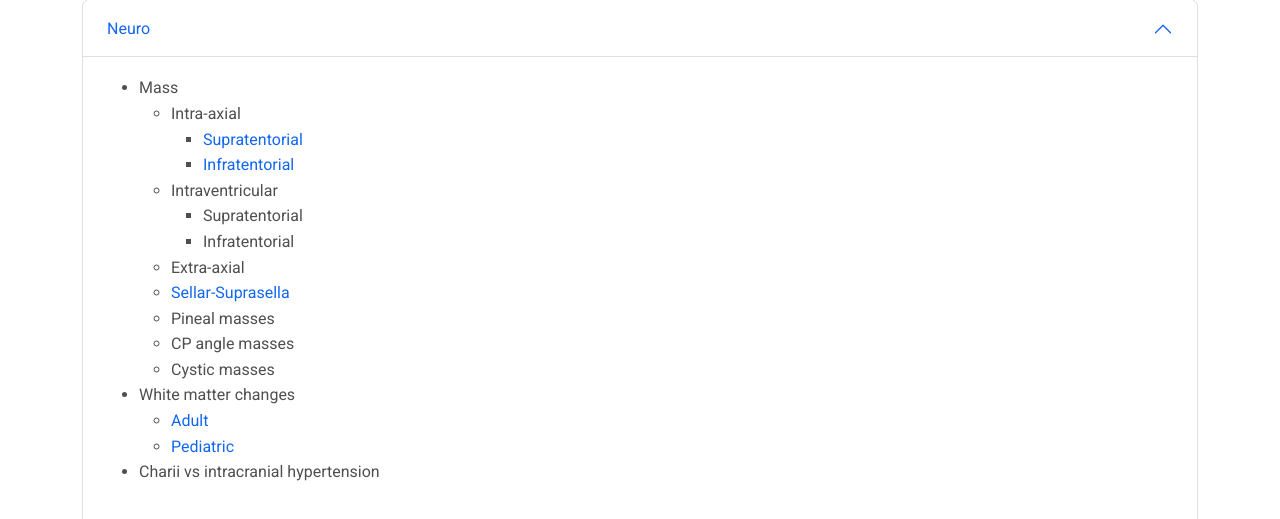
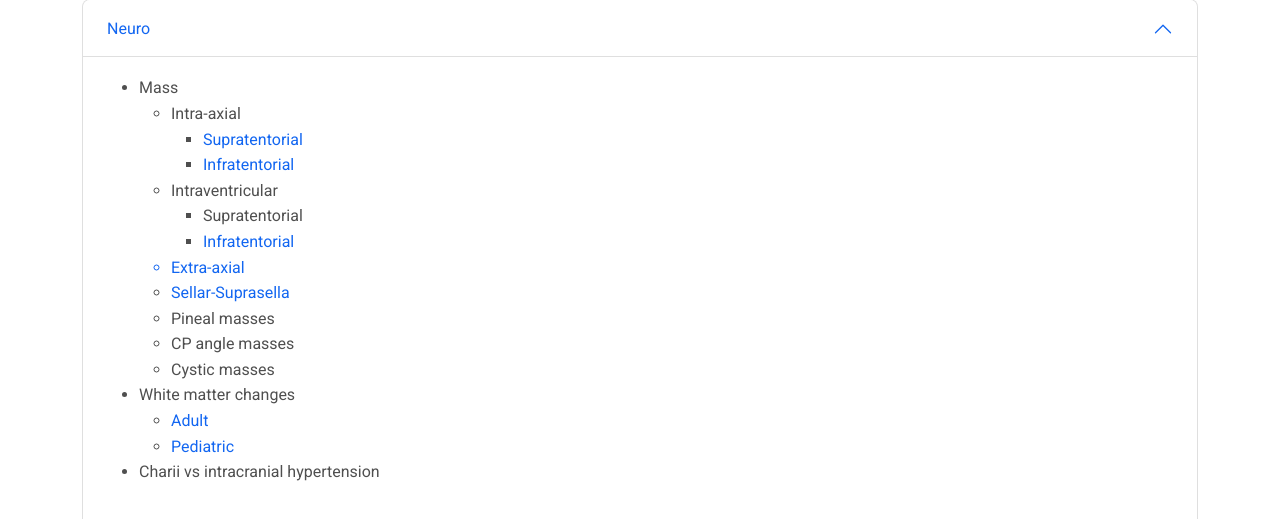
Before and after one commit to gvsanthu10/website, a Flask app: page / in a window 1280 px wide. Shown: the part 137-656 px from the top of the page. Run offline with Flask 2, Linux system fonts and the light colour scheme.

Commit message:
Update index.html

```diff
--- a/templates/index.html
+++ b/templates/index.html
@@ -81,7 +81,7 @@
               <li>Intraventricular</li>
                  <ul>
                <li>Supratentorial</li>
-                 <li>Infratentorial</li>
+                 <li><a href="{{ url_for('infraintraventricular') }}" class="link-primary">Infratentorial</li>
               </ul>
               <li>Extra-axial</li>
               <li><a href="{{ url_for('sella') }}" class="link-primary">Sellar-Suprasella</a></li>
```
